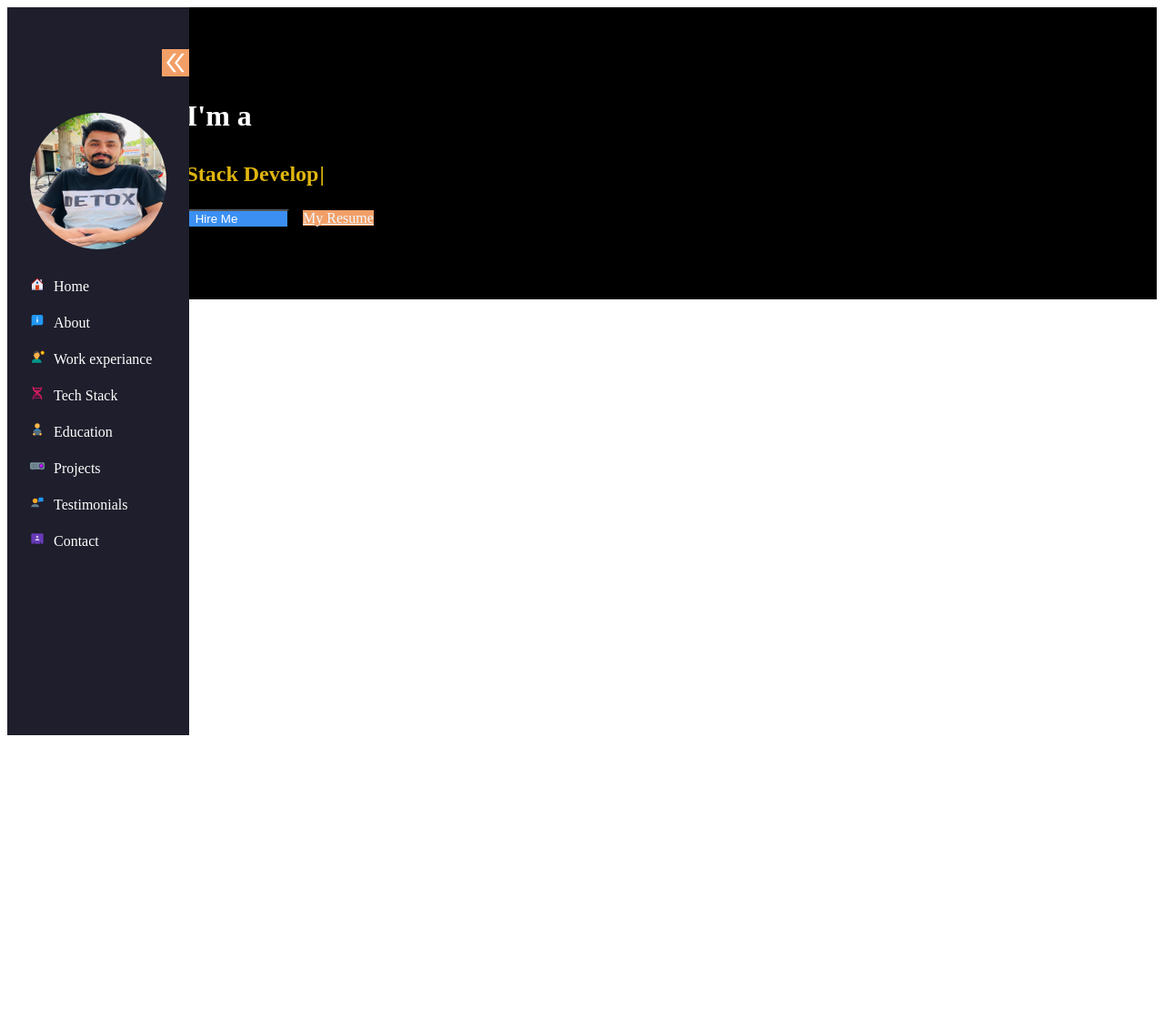
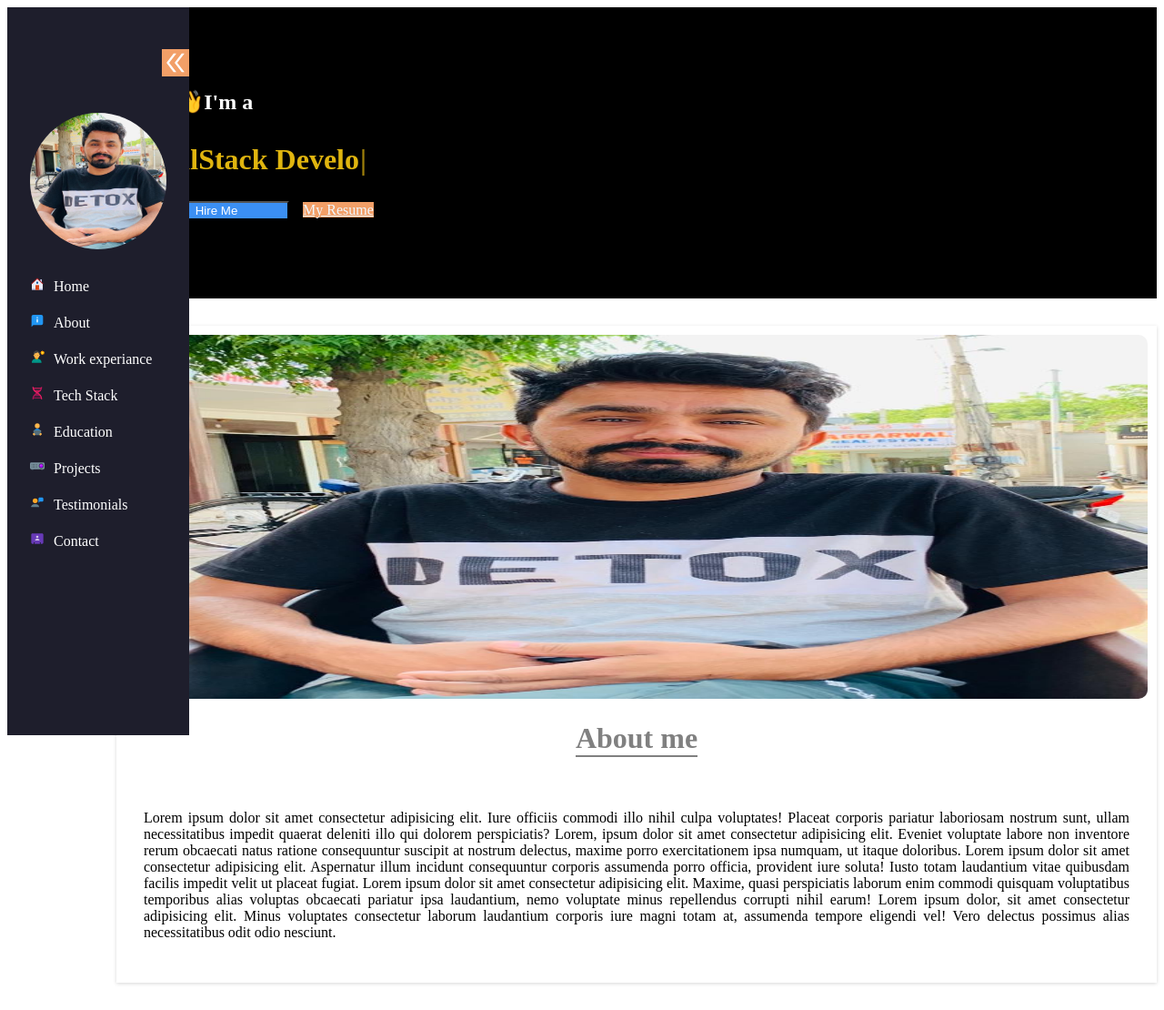
Before and after one commit to amandeepdhillon123/Portfolio, a React app: page / in a window 1280 px wide. Shown: the whole page at 91% size. Before the commit the page ends 800 px from the top, so only its background shows below. Built offline with nearby package versions, Linux system fonts and the light colour scheme; the HTML template or start-up script is replaced by a standard one.

Commit message:
About page

```diff
--- a/src/App.jsx
+++ b/src/App.jsx
@@ -1,11 +1,16 @@
 import { useState } from "react";
 import Layout from "./components/Layout/Layout";
 import "./App.css";
+import About from "./pages/About/About";
 
 function App() {
   return (
     <>
       <Layout />
+      <div className="container">
+      <About/>
+      </div>
+
     </>
   );
 }
--- /dev/null
+++ b/src/pages/About/About.css
@@ -0,0 +1,30 @@
+.about{
+    margin: 30px 0px;
+    padding: 10px;
+    margin-left: 120px;
+    box-shadow: rgba(0, 0, 0, 0.16) 0px 1px 4px;
+
+
+}
+
+.about-img img {
+    border-radius: 10px;
+    width: 100%;
+    height: 400px;
+}
+.about-content{
+     display: flex;
+     flex-direction: column;
+     justify-content: center;
+     align-items: center;
+}
+.about-content h1{
+    color: gray;
+    font-family: cursive;
+    border-bottom: 2px solid gray;
+    text-align: center;
+}
+.about-content p{
+    text-align: justify;
+    padding: 20px;
+}
--- /dev/null
+++ b/src/pages/About/About.jsx
@@ -0,0 +1,29 @@
+import React from 'react'
+import "./About.css"
+import Img  from "../../assets/ama.jpg"
+const About = () => {
+  return (
+    <>
+      <div className='about'>
+             <div className='row'>
+               <div className="col-md-6 col-xl-6 col-lg-6 col-xs-12 about-img">
+                 <img src={Img}alt="" />
+               </div>
+               <div className='col-md-6 col-xl-6 col-lg-6 col-xs-12 about-content'>
+                   <h1>About me</h1>
+                   <p>Lorem ipsum dolor sit amet consectetur adipisicing elit. Iure officiis commodi illo nihil culpa voluptates! Placeat corporis pariatur laboriosam nostrum sunt, ullam necessitatibus impedit quaerat deleniti illo qui dolorem perspiciatis?
+
+                    Lorem, ipsum dolor sit amet consectetur adipisicing elit. Eveniet voluptate labore non inventore rerum obcaecati natus ratione consequuntur suscipit at nostrum delectus, maxime porro exercitationem ipsa numquam, ut itaque doloribus.
+                    Lorem ipsum dolor sit amet consectetur adipisicing elit. Aspernatur illum incidunt consequuntur corporis assumenda porro officia, provident iure soluta! Iusto totam laudantium vitae quibusdam facilis impedit velit ut placeat fugiat.
+
+                    Lorem ipsum dolor sit amet consectetur adipisicing elit. Maxime, quasi perspiciatis laborum enim commodi quisquam voluptatibus temporibus alias voluptas obcaecati pariatur ipsa laudantium, nemo voluptate minus repellendus corrupti nihil earum!
+                    Lorem ipsum dolor, sit amet consectetur adipisicing elit. Minus voluptates consectetur laborum laudantium corporis iure magni totam at, assumenda tempore eligendi vel! Vero delectus possimus alias necessitatibus odit odio nesciunt.
+                   </p>
+               </div>
+             </div>
+      </div>
+    </>
+  )
+}
+
+export default About
--- a/src/pages/Home.css
+++ b/src/pages/Home.css
@@ -2,20 +2,21 @@
     height: 300px;
     color: white;
     /* margin-left: 150px; */
+    padding-left: 150px;
 
 }
+.home-content h2{
+    padding: 5px;
+    padding-top: 70px;
+       /* margin-left: 150px; */
+}
 .home-content h1{
-    padding: 5px;
-    padding-top: 80px;
-       margin-left: 150px;
-}
-.home-content h2{
     color:#e0b50f ;
     padding: 5px;
-       margin-left: 150px;
+       /* margin-left: 150px; */
 }
 .home-buttons{
-    margin-left: 150px;
+ margin-top: 20px;
 }
 
 .home-buttons .btn-hire{
--- a/src/pages/Home.jsx
+++ b/src/pages/Home.jsx
@@ -7,8 +7,8 @@ const Home = () => {
     <>
         <div className="container-fluid home-container">
           <div className='container home-content'>
-            <h1>Hi I'm a </h1>
-            <h2>
+            <h2>Hi 👋I'm a </h2>
+            <h1>
             <Typewriter
                 options={{
                   strings: ['FullStack Developer !', 'Mern Stack Developer !'],
@@ -16,7 +16,7 @@ const Home = () => {
                   loop: true,
                 }}
             />
-            </h2>
+            </h1>
             <div className='home-buttons'>
                     <button className='btn btn-hire'>Hire Me</button>
                     <a className='btn btn-cv' href={Resume} download="your_name.pdf">My Resume</a>
```
